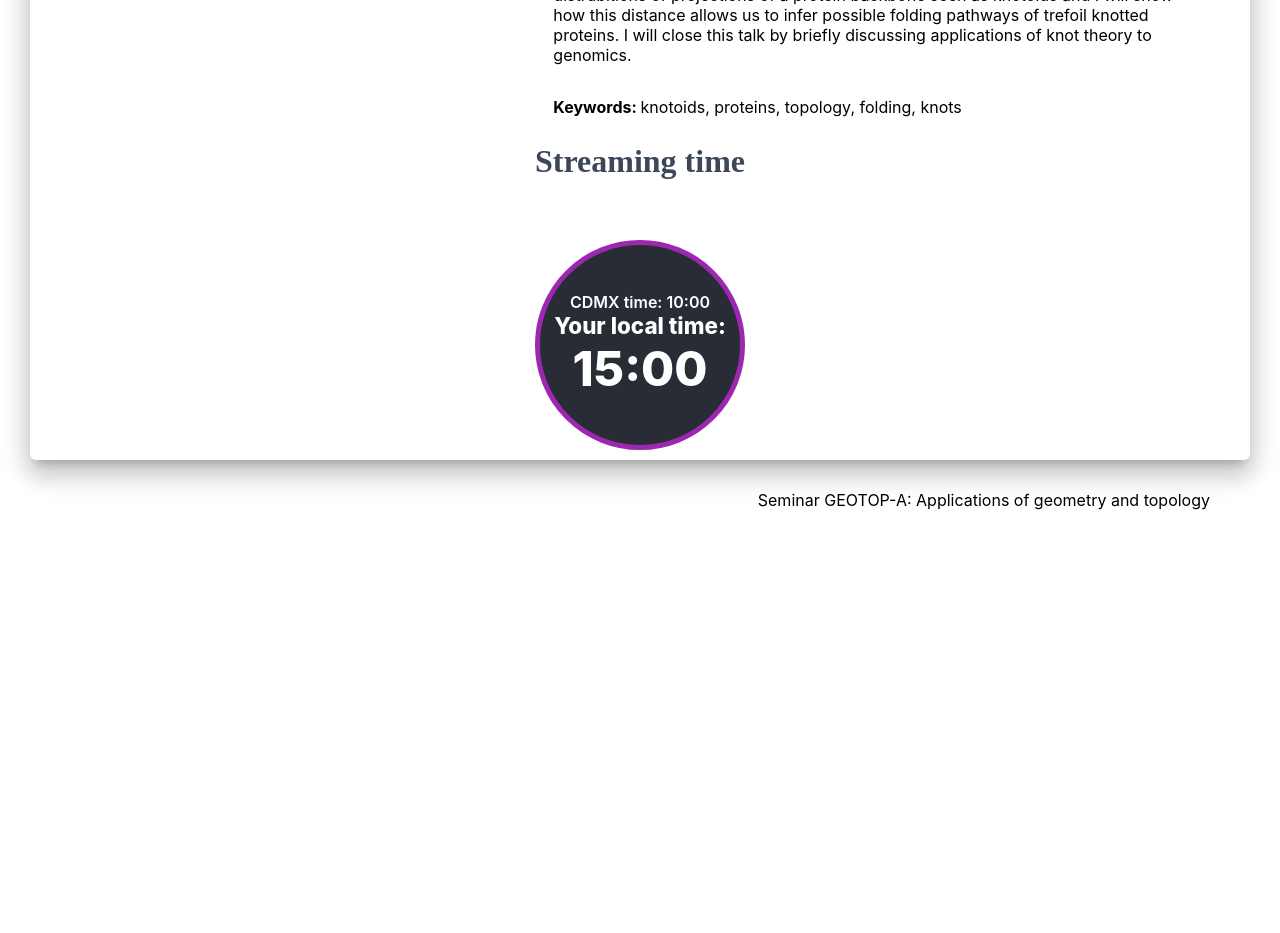
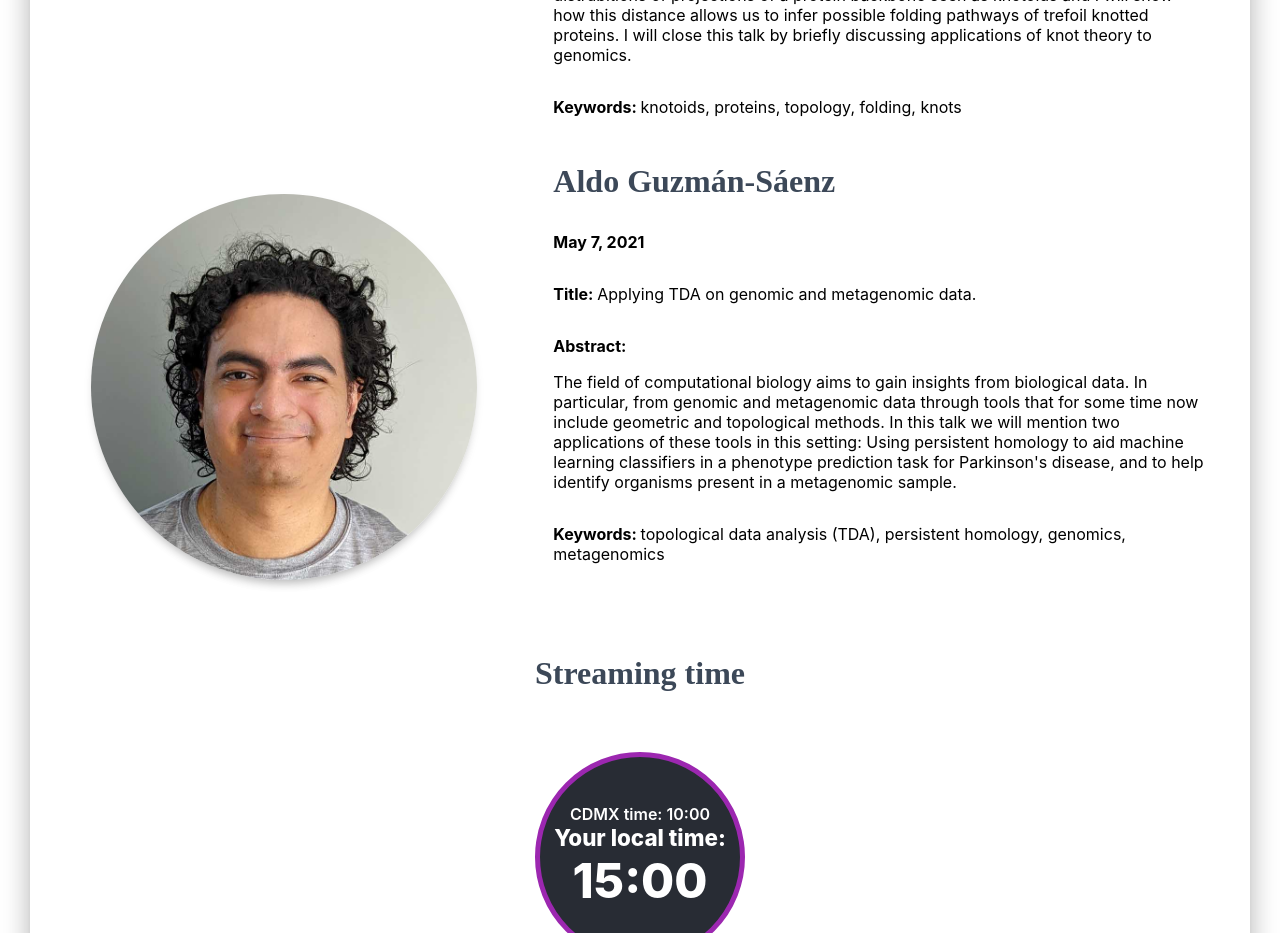
Before and after one commit to miguelruor/geotop-a-2.0, a React (Create React App) app: page /NextTalks in a window 1280 px wide. Shown: the part 960-1893 px from the top of the page. Before the commit the page ends 1500 px from the top, so only its background shows below. Built offline with nearby package versions, Linux system fonts and the light colour scheme.

Commit message:
new next talk

```diff
--- a/src/views/NextTalksPage/Sections/NextTalksSection.js
+++ b/src/views/NextTalksPage/Sections/NextTalksSection.js
@@ -10,7 +10,7 @@ import GridItem from "../../../components/Grid/GridItem.js";
 
 import styles from "../../../assets/jss/material-kit-react/views/landingPageSections/teamStyle.js";
 import image1 from "../../../assets/img/images/speakers/sp047.png";
-import image2 from "../../../assets/img/images/speakers/sp046.png";
+import image2 from "../../../assets/img/images/speakers/sp048.png";
 
 const useStyles = makeStyles(styles);
 
@@ -20,9 +20,9 @@ export default function NextTalksSection(){
         {
             date: "May 7, 2021",
             speaker: "Aldo Guzmán-Sáenz",
-            title: "TBA",
-            keywords: ["TBA"],
-            abstract: "TBA",
+            title: "Applying TDA on genomic and metagenomic data.",
+            keywords: ["topological data analysis (TDA)", "persistent homology", "genomics", "metagenomics"],
+            abstract: "<p>The field of computational biology aims to gain insights from biological data. In particular, from genomic and metagenomic data through tools that for some time now include geometric and topological methods. In this talk we will mention two applications of these tools in this setting: Using persistent homology to aid machine learning classifiers in a phenotype prediction task for Parkinson's disease, and to help identify organisms present in a metagenomic sample.</p>",
         },
     ]);
 
@@ -61,7 +61,7 @@ export default function NextTalksSection(){
                     ))}
                 </GridContainer>
             </GridItem>
-            {/*<GridItem xs={12} sm={12} md={5} className={classes.nextTalk}>
+            <GridItem xs={12} sm={12} md={5} className={classes.nextTalk}>
               <div style={{textAlign: "center"}}><img src={image2} className={imageClasses}/></div>
             </GridItem>
             <GridItem xs={12} sm={12} md={7}>
@@ -76,7 +76,7 @@ export default function NextTalksSection(){
                         </>
                     ))}
                 </GridContainer>
-            </GridItem>*/}
+            </GridItem>
         </GridContainer>
     );
 }
```
Also changed, not shown: src/assets/img/images/speakers/sp048.png (added).
